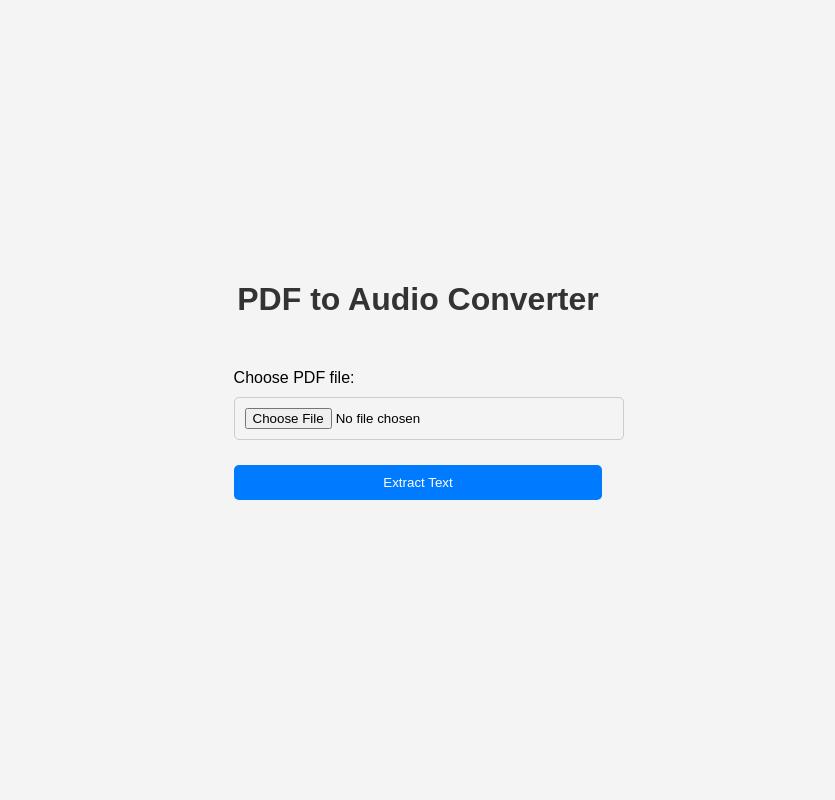
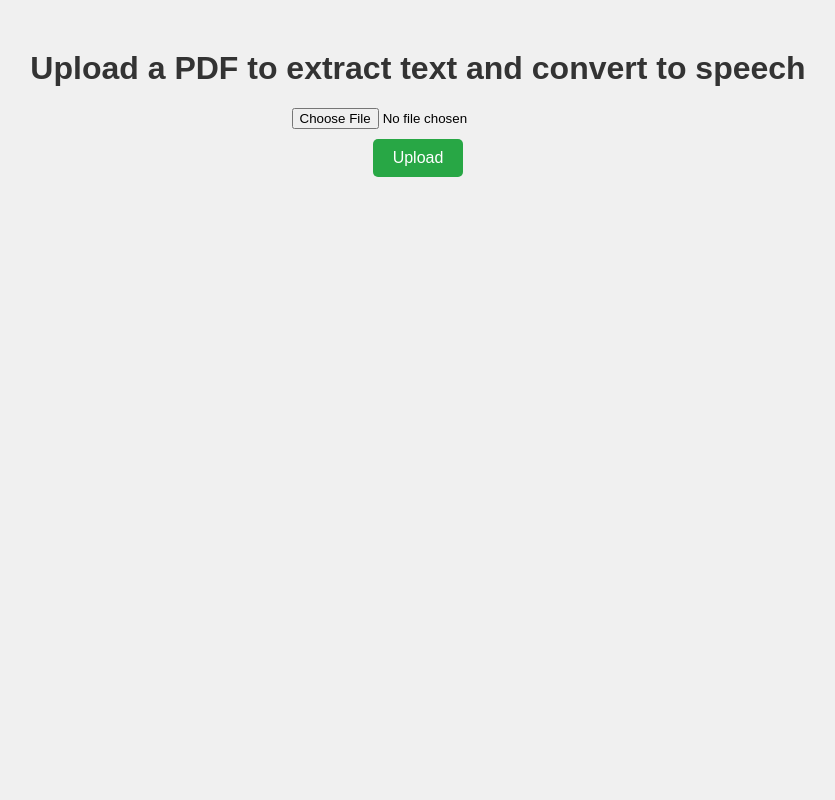
Before and after one commit to Sandeep-sann/flask, a Flask app: page / in a window 1280 px wide. Shown: the whole page, without its empty margins (222-1057 px from the left). Run offline with Flask 2, Linux system fonts and the light colour scheme.

Commit message:
Add files via upload

```diff
--- a/templates/index.html
+++ b/templates/index.html
@@ -1,79 +1,148 @@
-<!doctype html>
+<!DOCTYPE html>
 <html lang="en">
 <head>
     <meta charset="UTF-8">
     <meta name="viewport" content="width=device-width, initial-scale=1.0">
-    <title>PDF to Audio Converter</title>
+    <title>PDF to Speech Converter</title>
     <style>
         body {
             font-family: Arial, sans-serif;
-            background-color: #f4f4f4;
+            text-align: center;
+            background-color: #f0f0f0;
             margin: 0;
             padding: 0;
-            display: flex;
-            flex-direction: column;
-            align-items: center;
-            justify-content: center;
-            height: 100vh;
         }
+
         h1 {
+            margin-top: 50px;
             color: #333;
         }
+
         form {
             margin: 20px 0;
         }
-        label {
+
+        input[type="file"] {
             display: block;
-            margin: 10px 0 5px;
+            margin: 0 auto 10px auto;
         }
-        input[type="file"], textarea, button {
-            width: 100%;
-            padding: 10px;
-            margin: 5px 0 20px;
-            border: 1px solid #ccc;
+
+        .upload-button, .audio-button {
+            background-color: #28a745;
+            color: white;
+            border: none;
+            padding: 10px 20px;
+            font-size: 16px;
+            cursor: pointer;
             border-radius: 5px;
         }
-        button {
-            background-color: #007bff;
-            color: white;
-            border: none;
-            cursor: pointer;
+
+        .upload-button:hover, .audio-button:hover {
+            background-color: #218838;
         }
-        button:hover {
-            background-color: #0056b3;
+
+        #progress {
+            margin: 20px 0;
         }
-        .hidden {
-            display: none;
+
+        textarea {
+            width: 80%;
+            height: 200px;
+            margin: 20px auto;
+            display: block;
+            padding: 10px;
+            font-size: 14px;
+            border-radius: 5px;
+            border: 1px solid #ccc;
+            background-color: #fff;
+            resize: none;
+        }
+
+        audio {
+            margin: 20px auto;
+            display: block;
         }
     </style>
 </head>
 <body>
-    <h1>PDF to Audio Converter</h1>
-    <form id="pdfForm" enctype="multipart/form-data">
-        <label for="pdf_file">Choose PDF file:</label>
-        <input type="file" id="pdf_file" name="pdf_file" accept="application/pdf" required>
-        <button type="button" onclick="extractText()">Extract Text</button>
+    <h1>Upload a PDF to extract text and convert to speech</h1>
+    <form id="upload-form" enctype="multipart/form-data">
+        <input type="file" id="file-input" name="file">
+        <button type="button" onclick="uploadFile()" class="upload-button">Upload</button>
     </form>
-    <form id="audioForm" class="hidden" method="post" action="/generate_audio">
-        <label for="extracted_text">Extracted Text:</label>
-        <textarea id="extracted_text" name="extracted_text" rows="10" cols="30"></textarea>
-        <button type="submit">Generate Audio</button>
-    </form>
-    <div id="downloadLink" class="hidden">
-        <a href="#" id="audioDownload" download="output.mp3">Download Audio</a>
+    <div id="progress" style="display:none;">
+        <p>Loading...</p>
+        <progress value="0" max="100"></progress>
+    </div>
+    <div id="extracted-text-section" style="display:none;">
+        <h2>Extracted Text</h2>
+        <textarea id="extracted-text" readonly></textarea>
+        <form id="synthesize-form">
+            <button type="button" onclick="generateAudio()" class="audio-button">Generate Audio</button>
+        </form>
+        <audio id="audio-output" controls></audio>
     </div>
 
     <script>
-        async function extractText() {
-            const form = document.getElementById('pdfForm');
-            const formData = new FormData(form);
-            const response = await fetch('/extract_text', {
+        function uploadFile() {
+            const fileInput = document.getElementById('file-input');
+            if (fileInput.files.length === 0) {
+                alert('Please select a file.');
+                return;
+            }
+
+            const formData = new FormData();
+            formData.append('file', fileInput.files[0]);
+
+            const xhr = new XMLHttpRequest();
+            xhr.open('POST', '/upload', true);
+
+            xhr.upload.onprogress = function(event) {
+                if (event.lengthComputable) {
+                    const percentComplete = (event.loaded / event.total) * 100;
+                    document.querySelector('#progress progress').value = percentComplete;
+                }
+            };
+
+            xhr.onload = function() {
+                if (xhr.status === 200) {
+                    document.getElementById('progress').style.display = 'none';
+                    document.getElementById('extracted-text-section').style.display = 'block';
+                    document.getElementById('extracted-text').value = xhr.responseText;
+                } else {
+                    alert('Error uploading file.');
+                }
+            };
+
+            document.getElementById('progress').style.display = 'block';
+            xhr.send(formData);
+        }
+
+        function generateAudio() {
+            const textInput = document.getElementById('extracted-text').value;
+
+            if (textInput.trim() === '') {
+                alert('No text extracted.');
+                return;
+            }
+
+            const formData = new FormData();
+            formData.append('text', textInput);
+
+            fetch('/synthesize', {
                 method: 'POST',
                 body: formData
+            })
+            .then(response => response.blob())
+            .then(blob => {
+                const audioURL = URL.createObjectURL(blob);
+                const audioOutput = document.getElementById('audio-output');
+                audioOutput.src = audioURL;
+                audioOutput.play();
+            })
+            .catch(error => {
+                console.error('Error generating audio:', error);
             });
-            const text = await response.text();
-            document.getElementById('extracted_text').value = text;
-            document.getElementById('audioForm').classList.remove('hidden');
         }
     </script>
 </body>
```
